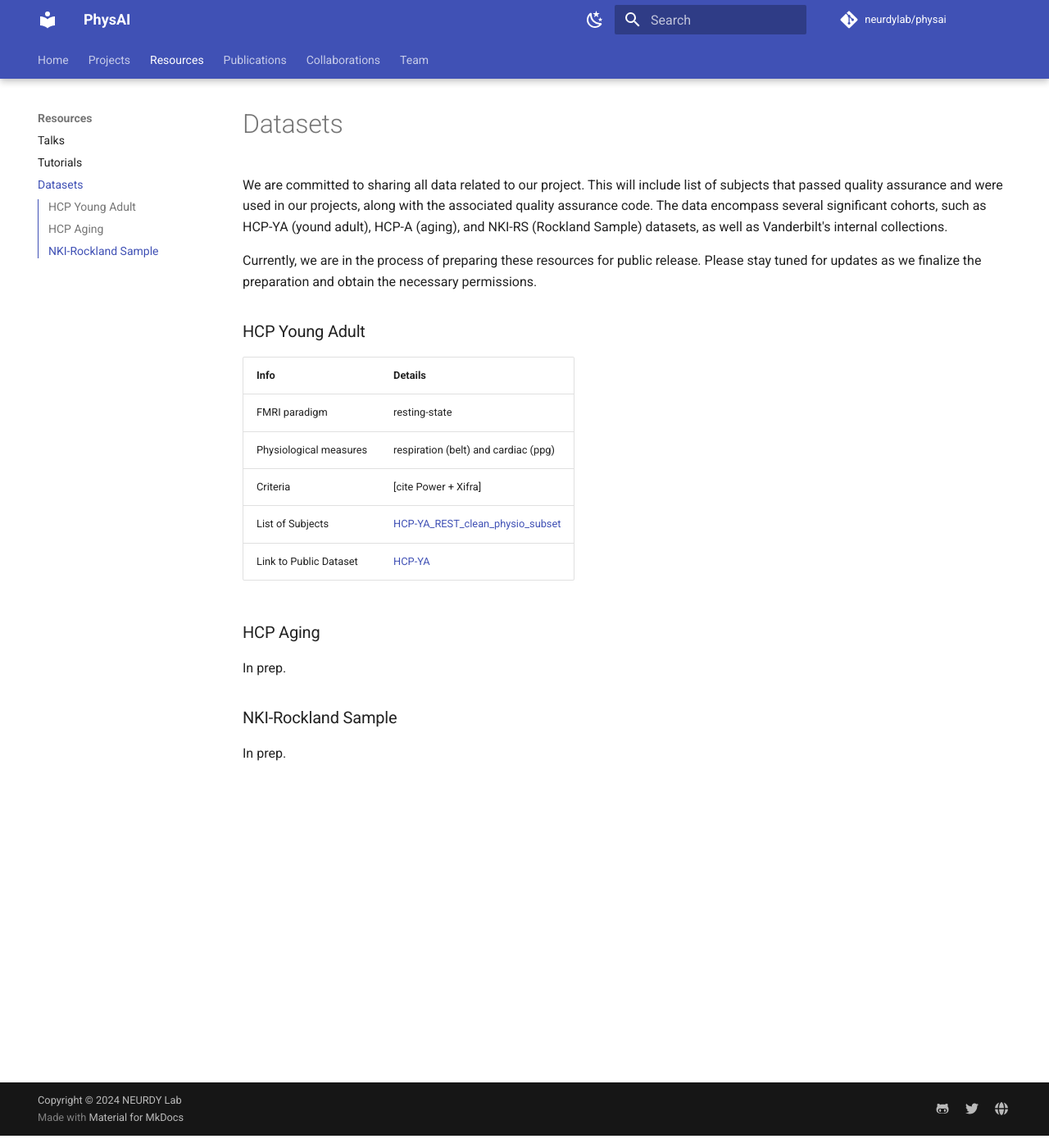
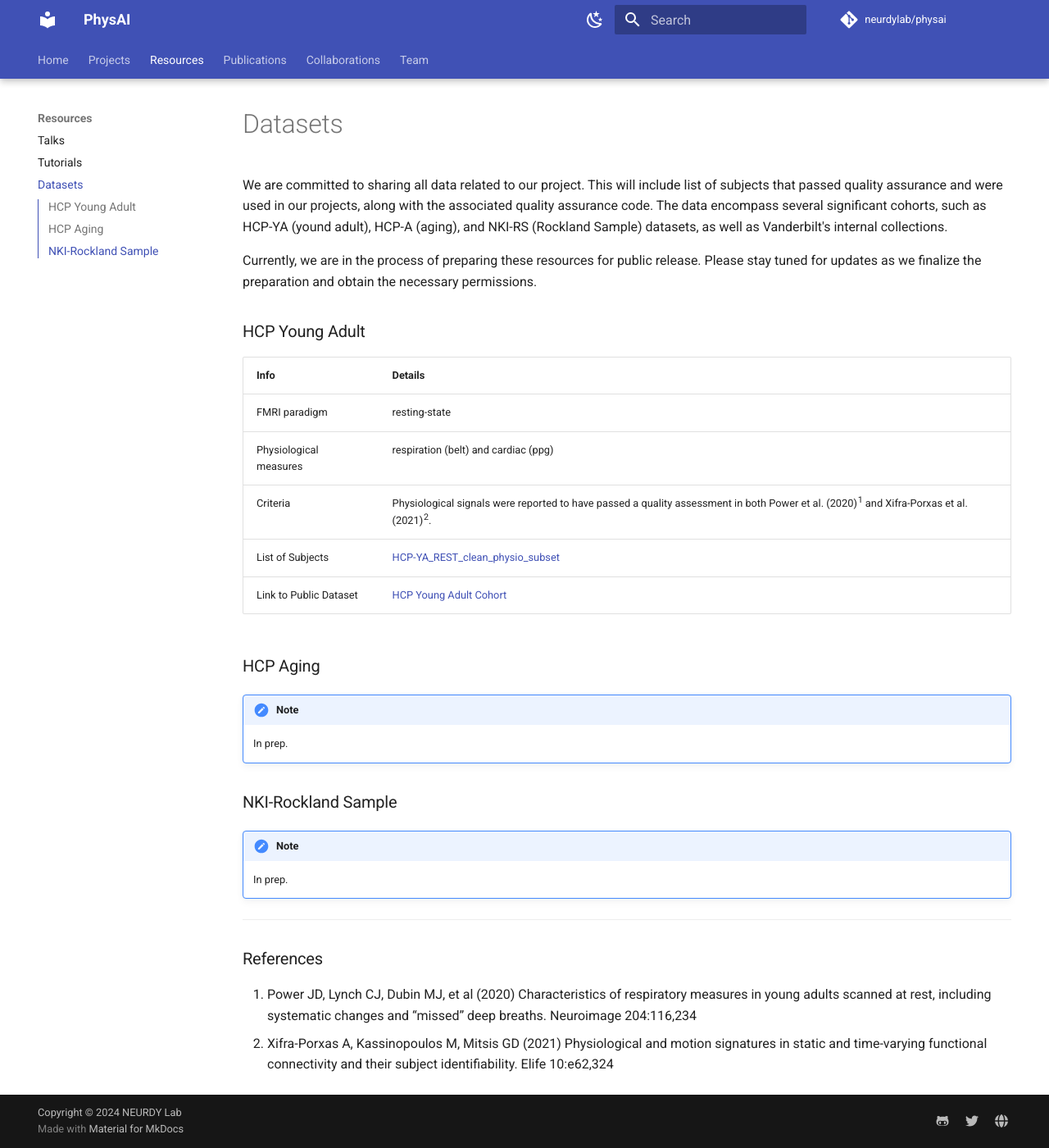
Before and after one commit to neurdylab/physai, an MkDocs documentation site: the page built from docs/resources/datasets.md, in a window 1280 px wide and 1400 px high, scrolled down 15 px. Shown: the whole window at 82% size. Built offline with MkDocs 1.6.1 and Material for MkDocs 9.7.7, drawn with Linux system fonts in a browser that asks for light colours; comment, search, counter and statistics services are not loaded.

Commit message:
added citations to datasets table

```diff
--- a/docs/resources/datasets.md
+++ b/docs/resources/datasets.md
@@ -9,12 +9,24 @@ Currently, we are in the process of preparing these resources for public release
 | ----------- | ------------------------------------ |
 | FMRI paradigm | resting-state |
 | Physiological measures | respiration (belt) and cardiac (ppg) |
-| Criteria | [cite Power + Xifra] |
+| Criteria | Physiological signals were reported to have passed a quality assessment in both Power et al. (2020)^1^ and Xifra-Porxas et al. (2021)^2^. |
 | List of Subjects| [HCP-YA_REST_clean_physio_subset](https://github.com/neurdylab/deep-physio-recon/blob/main/JOURNAL-NAME-2022/meta/HCP1200_REST_clean_physio_subset.txt) |
-| Link to Public Dataset | [HCP-YA](https://www.humanconnectome.org/study/hcp-young-adult) |
+| Link to Public Dataset | [HCP Young Adult Cohort](https://www.humanconnectome.org/study/hcp-young-adult) |
 
 ### HCP Aging
-In prep.
+!!! note
+    In prep.
 
 ### NKI-Rockland Sample
-In prep.
+!!! note
+    In prep.
+
+---
+
+<h3> References </h3>
+1.  Power JD, Lynch CJ, Dubin MJ, et al (2020) Characteristics of respiratory measures
+in young adults scanned at rest, including systematic changes and “missed” deep
+breaths. Neuroimage 204:116,234
+2.  Xifra-Porxas A, Kassinopoulos M, Mitsis GD (2021) Physiological and motion
+signatures in static and time-varying functional connectivity and their subject
+identifiability. Elife 10:e62,324
--- a/mkdocs.yml
+++ b/mkdocs.yml
@@ -30,6 +30,8 @@ theme:
         name: Light Mode
       primary: indigo
       accent: indigo
+  icon:
+    annotation: material/chevron-right-circle
 
 nav:
   - Home:
@@ -76,6 +78,8 @@ markdown_extensions:
   - pymdownx.details
   - pymdownx.superfences
   - pymdownx.mark
+  - pymdownx.caret
+  - pymdownx.tilde
   - attr_list
   - md_in_html
   - pymdownx.emoji:
```
Also changed, not shown: docs/collaborations.md (+1 -1 lines), docs/resources/tutorials/ml_qa.md (deleted, +0 -144 lines).
